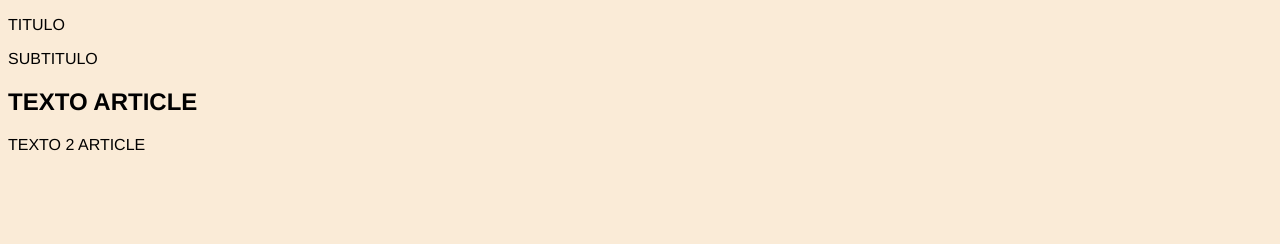
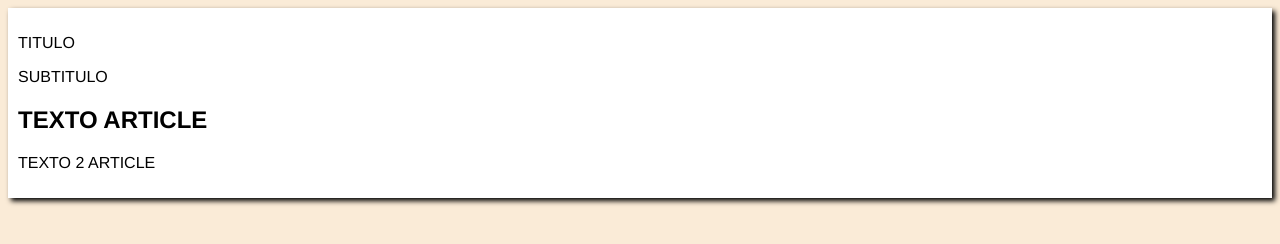
Before and after one commit to FauthOficial/Projeto_site, a plain HTML site: page index.html in a window 1280 px wide. Drawn offline with Linux system fonts and the light colour scheme.

Commit message:
INICIO DESIGN CSS

```diff
--- a/index.html
+++ b/index.html
@@ -8,6 +8,12 @@
         body{
             background-color: antiquewhite;
             font-family: 'Franklin Gothic Medium', 'Arial Narrow', Arial, sans-serif;
+        }
+        main{
+            background-color: white;
+            margin: auto;
+            box-shadow: 3px 3px 5px black;
+            padding: 10px;
         }
     </style>
 </head>
```
